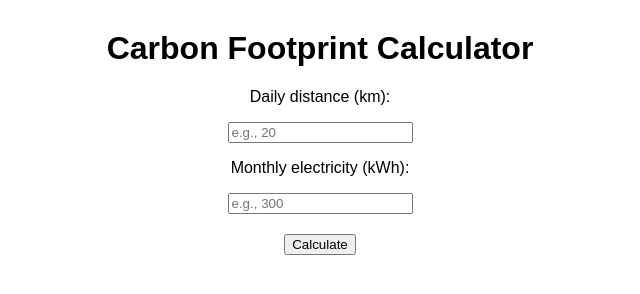
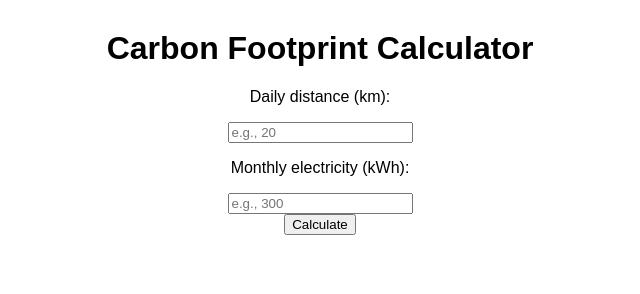
Before and after one commit to Em0d1/CarbonCalculator, a plain HTML site: page index.html in a window 1280 px wide. Shown: the whole page, without its empty margins (320-960 px from the left). Drawn offline with Linux system fonts and the light colour scheme.

Commit message:
initialcommit

```diff
--- a/style.css
+++ b/style.css
@@ -3,7 +3,3 @@ body {
     text-align: center;
     margin: 30px;
 }
-
-button {
-    margin-top: 20px;
-}
```
